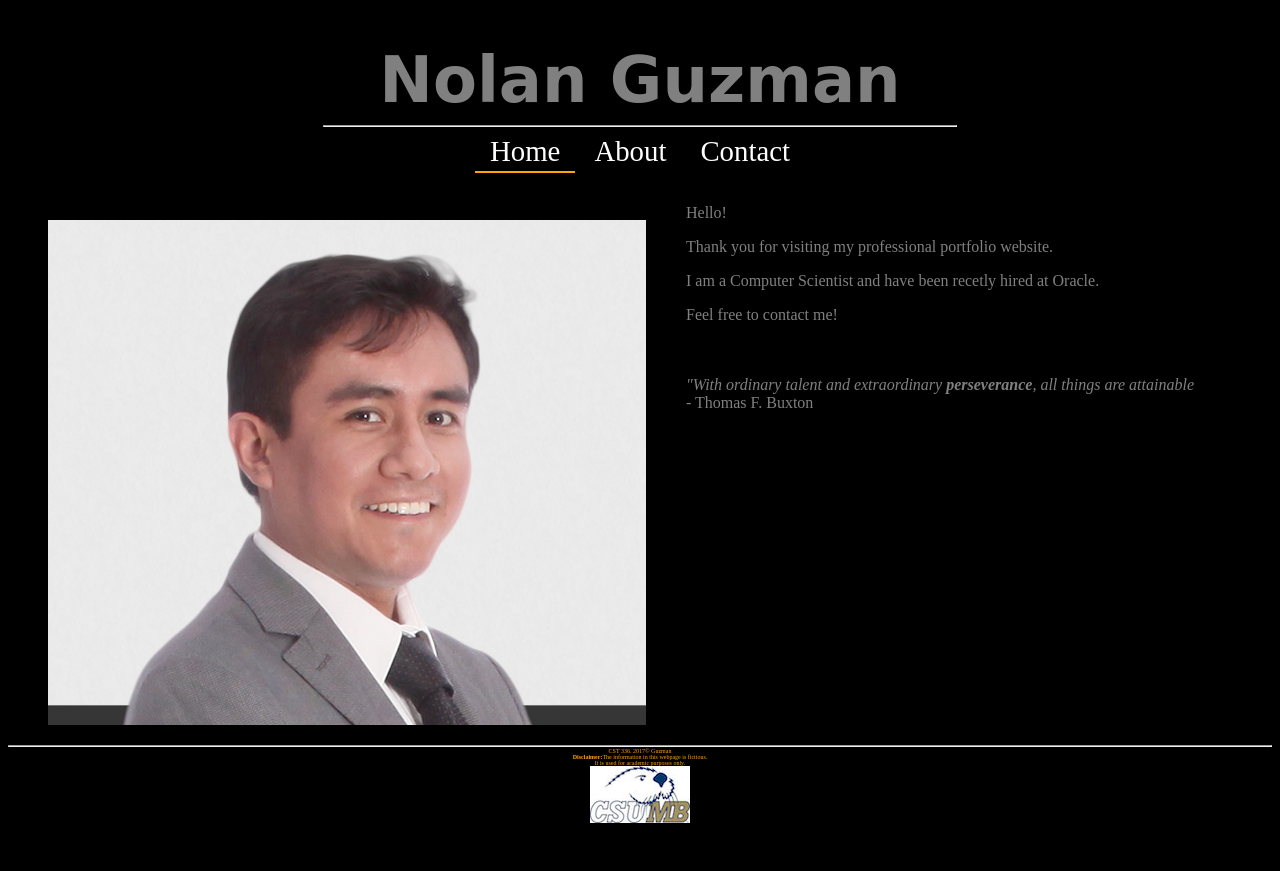
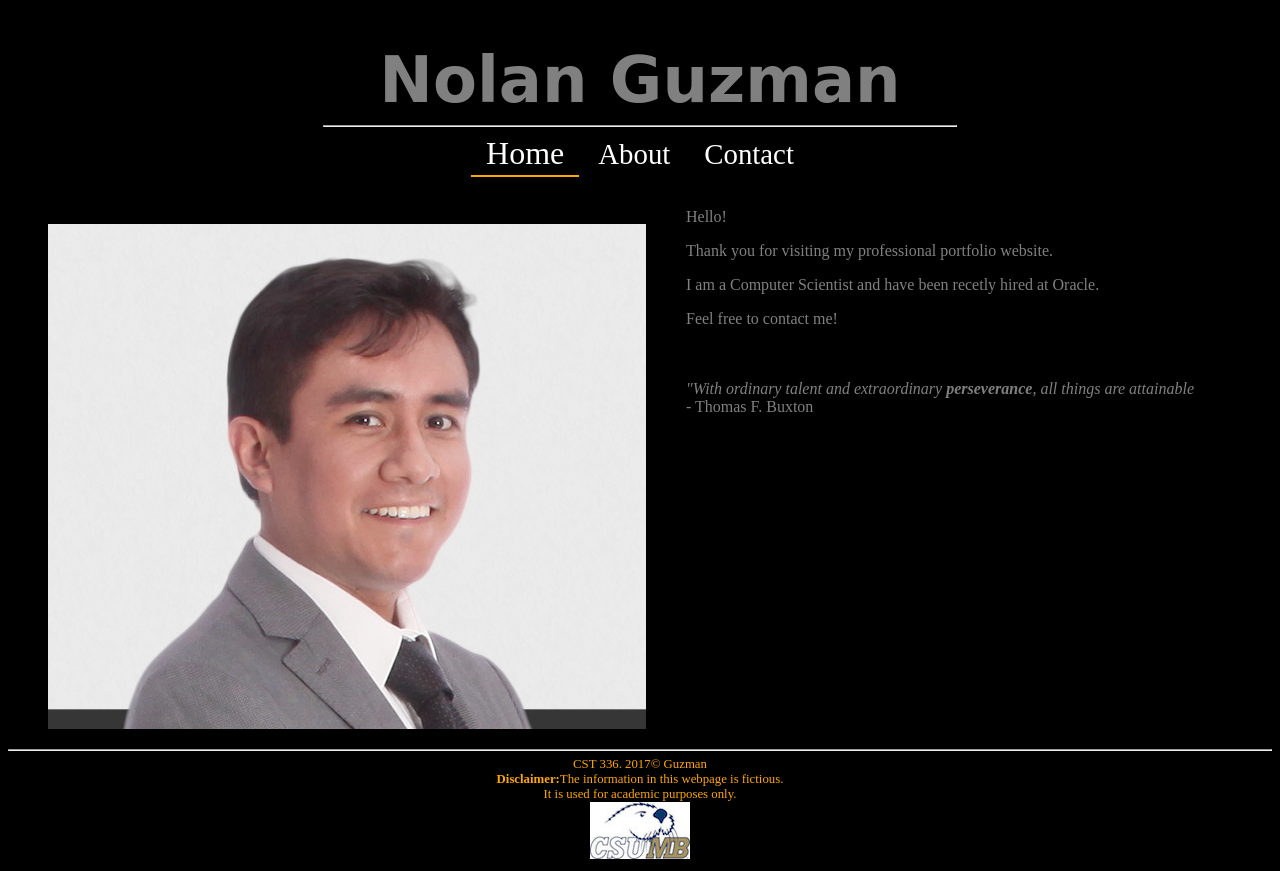
Before and after one commit to NolanGuzman97/noguzm, a PHP site: page /labs/lab1/index.html in a window 1280 px wide. Before the commit the page ends 823 px from the top, so only its background shows below. Run offline with PHP 8.4, Linux system fonts and the light colour scheme.

Commit message:
small fixes

```diff
--- a/labs/lab1/about.html
+++ b/labs/lab1/about.html
@@ -23,7 +23,7 @@ in html
         <nav>
             <hr width="50%"/>
             <a href="index.html">Home</a>
-            <a href="about.html" id="about" style="border-bottom:2px orange solid;">About</a>
+            <a href="about.html" id="about">About</a>
             <a href="contact.html">Contact</a>
         </nav>
         <br /><br />
--- a/labs/lab1/contact.html
+++ b/labs/lab1/contact.html
@@ -24,7 +24,7 @@ in html
             <hr width="50%"/>
             <a  href="index.html">Home</a>
             <a  href="about.html">About</a>
-            <a  href="contact.html" id="contact" style="border-bottom:2px orange solid;">Contact</a>
+            <a  href="contact.html" id="contact">Contact</a>
         </nav>
         <br /><br />
 
--- a/labs/lab1/css/styles.css
+++ b/labs/lab1/css/styles.css
@@ -26,7 +26,7 @@ nav a:hover {
 
 footer{
     clear:left;
-    font-size:.1em;
+    font-size:.8em;
     color:orange;
 }
 #welcomeText{
@@ -66,3 +66,7 @@ h1{
     font-size: 4em;
     margin-bottom: 0px;
 }
+#home, #about, #contact{
+    border-bottom:2px orange solid;
+    font-size: 2em;
+}
--- a/labs/lab1/index.html
+++ b/labs/lab1/index.html
@@ -22,8 +22,8 @@ in html
         </header>
         <nav>
             <hr width="50%"/>
-            <a href="index.html" id="home" style="border-bottom:2px orange solid;">Home</a>
-            <a href="about.html" id="about">About</a>
+            <a href="index.html" id="home">Home</a>
+            <a href="about.html">About</a>
             <a class="contact" href="contact.html">Contact</a>
         </nav>
         <br /><br />
```
